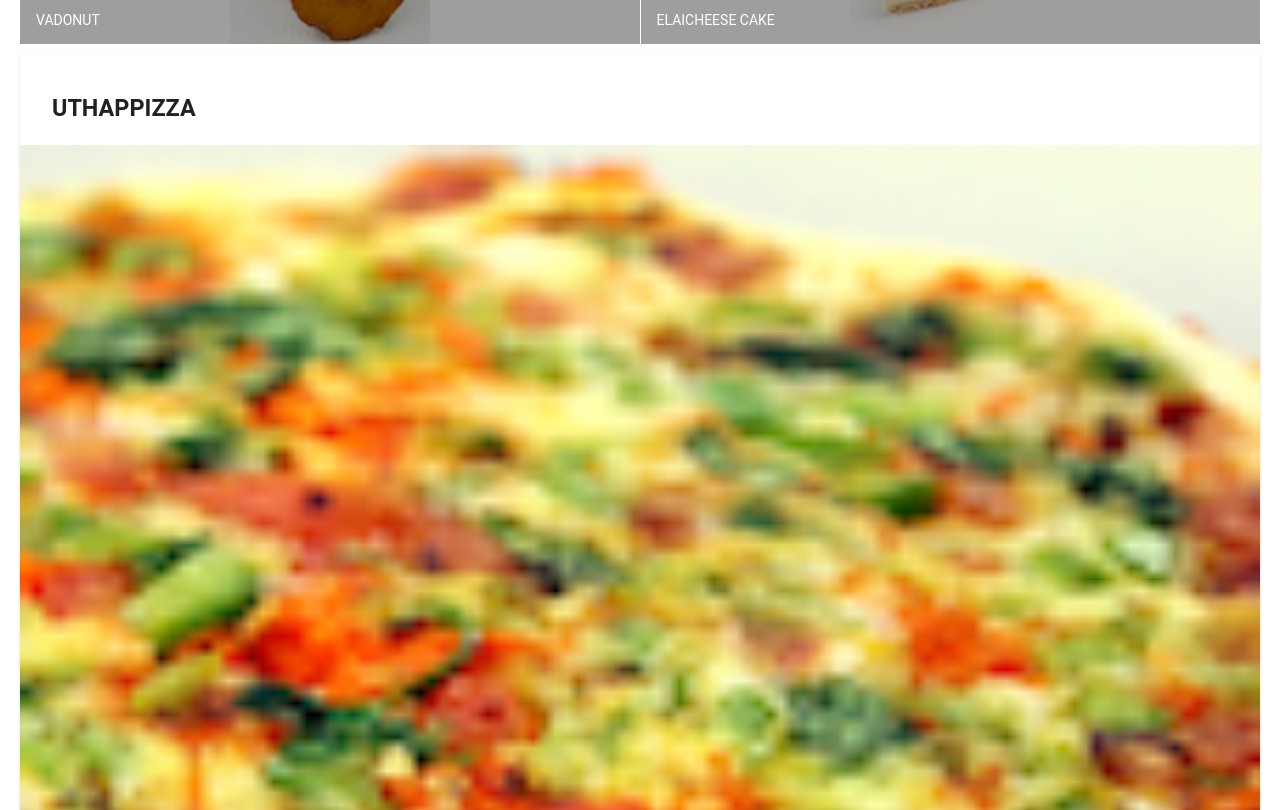
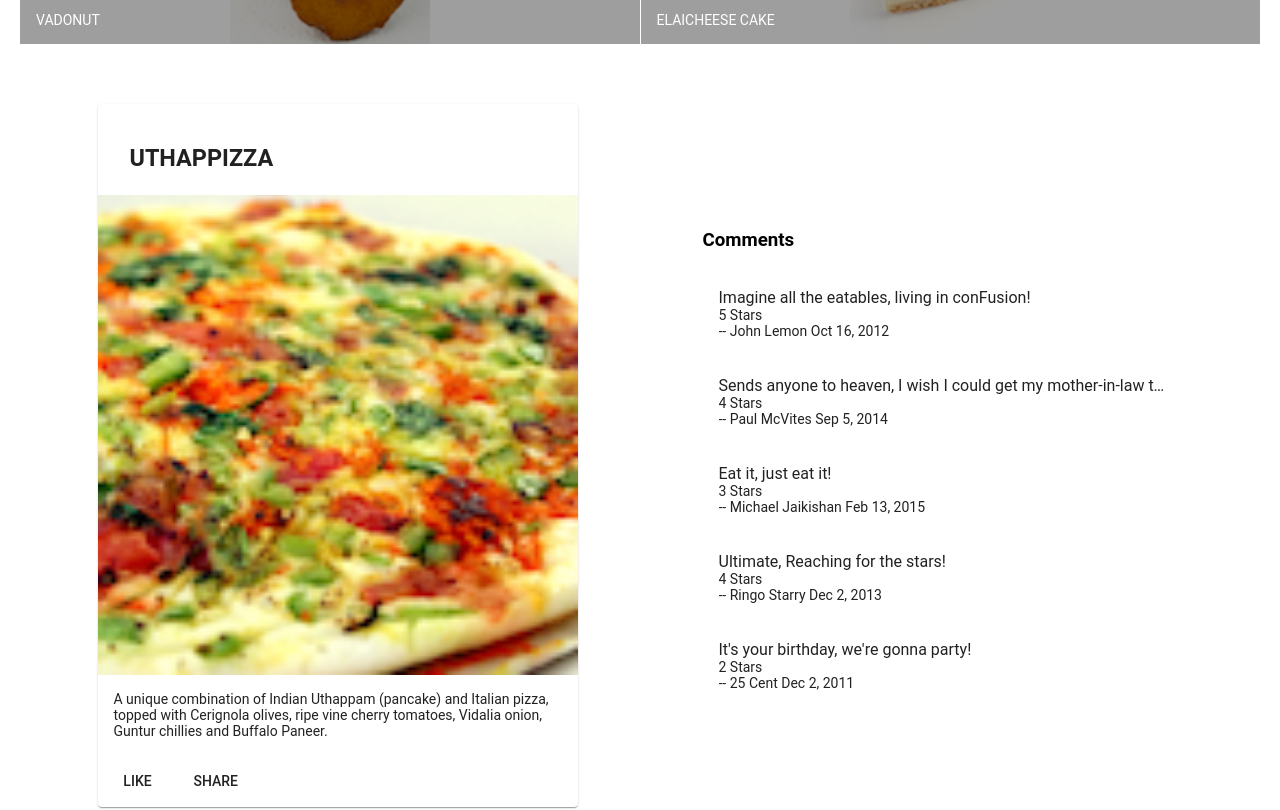
Before and after one commit to renzoxpixely/Cousera-Angular, an Angular app: page / in a window 1280 px wide. Shown: the part 520-1330 px from the top of the page. Built offline with nearby package versions, Linux system fonts and the light colour scheme.

Commit message:
Tarea angular components

```diff
--- a/src/app/dishdetail/dishdetail.component.html
+++ b/src/app/dishdetail/dishdetail.component.html
@@ -1,3 +1,50 @@
-<p>
-  dishdetail works!
-</p>
+<div class="container"
+    fxLayout="row"
+    fxLayout.sm="column"
+    fxLayout.xs="column"
+    fxLayoutAlign.gt-md="space-around center"
+    fxLayoutGap="10px"
+    fxLayoutGap.xs="0">
+
+  <div fxFlex="40">
+      <mat-card *ngIf="dish">
+        <mat-card-header>
+          <mat-card-title>
+            <h3>
+              {{dish.name | uppercase}}
+            </h3>
+          </mat-card-title>
+        </mat-card-header>
+        <img mat-card-image src="{{dish.image}}" alt="{{dish.name}}">
+        <mat-card-content>
+          <p>
+            {{dish.description}}
+          </p>
+        </mat-card-content>
+        <mat-card-actions>
+          <button mat-button>LIKE</button>
+          <button mat-button>SHARE</button>
+        </mat-card-actions>
+      </mat-card>
+  </div>
+
+  <div fxFlex="40">
+    <mat-list *ngIf="dish">
+      <h3>
+        Comments
+      </h3>
+      <mat-list-item *ngFor="let comment of dish.comments">
+        <p matLine>
+          <span> {{comment.comment}} </span>
+        </p>
+        <p matLine>
+          <span> {{comment.rating}} Stars</span>
+        </p>
+        <p matLine>
+          <span>-- {{comment.author}} {{comment.date | date}}</span>
+        </p>
+      </mat-list-item>
+    </mat-list>
+  </div>
+
+</div>
--- a/src/app/dishdetail/dishdetail.component.ts
+++ b/src/app/dishdetail/dishdetail.component.ts
@@ -1,4 +1,48 @@
 import { Component, OnInit } from '@angular/core';
+
+const DISH = {
+  id: '0',
+  name: 'Uthappizza',
+  image: '/assets/images/uthappizza.png',
+  category: 'mains',
+  featured: true,
+  label: 'Hot',
+  price: '4.99',
+  // tslint:disable-next-line:max-line-length
+  description: 'A unique combination of Indian Uthappam (pancake) and Italian pizza, topped with Cerignola olives, ripe vine cherry tomatoes, Vidalia onion, Guntur chillies and Buffalo Paneer.',
+  comments: [
+       {
+           rating: 5,
+           comment: 'Imagine all the eatables, living in conFusion!',
+           author: 'John Lemon',
+           date: '2012-10-16T17:57:28.556094Z'
+       },
+       {
+           rating: 4,
+           comment: 'Sends anyone to heaven, I wish I could get my mother-in-law to eat it!',
+           author: 'Paul McVites',
+           date: '2014-09-05T17:57:28.556094Z'
+       },
+       {
+           rating: 3,
+           comment: 'Eat it, just eat it!',
+           author: 'Michael Jaikishan',
+           date: '2015-02-13T17:57:28.556094Z'
+       },
+       {
+           rating: 4,
+           comment: 'Ultimate, Reaching for the stars!',
+           author: 'Ringo Starry',
+           date: '2013-12-02T17:57:28.556094Z'
+       },
+       {
+           rating: 2,
+           comment: 'It\'s your birthday, we\'re gonna party!',
+           author: '25 Cent',
+           date: '2011-12-02T17:57:28.556094Z'
+       }
+   ]
+};
 
 @Component({
   selector: 'app-dishdetail',
@@ -7,6 +51,8 @@
 })
 export class DishdetailComponent implements OnInit {
 
+  dish = DISH
+
   constructor() { }
 
   ngOnInit() {
--- a/src/app/menu/menu.component.html
+++ b/src/app/menu/menu.component.html
@@ -21,24 +21,11 @@
   </div>
 
 
-  <div fxFlex *ngIf="selectedDish">
-    <mat-card>
-      <mat-card-header>
-        <mat-card-title>
-          <h3>{{selectedDish.name | uppercase}}</h3>
-        </mat-card-title>
-      </mat-card-header>
-      <img mat-card-image src={{selectedDish.image}} alt={{selectedDish.name}}>
-      <mat-card-content>
-        <p>{{selectedDish.description}}
-        </p>
-      </mat-card-content>
-      <mat-card-actions>
-        <button mat-button>LIKE</button>
-        <button mat-button>SHARE</button>
-      </mat-card-actions>
-    </mat-card>
+  <div class="container"
+    fxLayout="column"
+    fxLayoutGap="10px">
   </div>
 
+<app-dishdetail></app-dishdetail>
 
 </div>
--- a/src/app/shared/dish.ts
+++ b/src/app/shared/dish.ts
@@ -1,3 +1,4 @@
+
 export class Dish {
     id: string;
     name: string;
```
